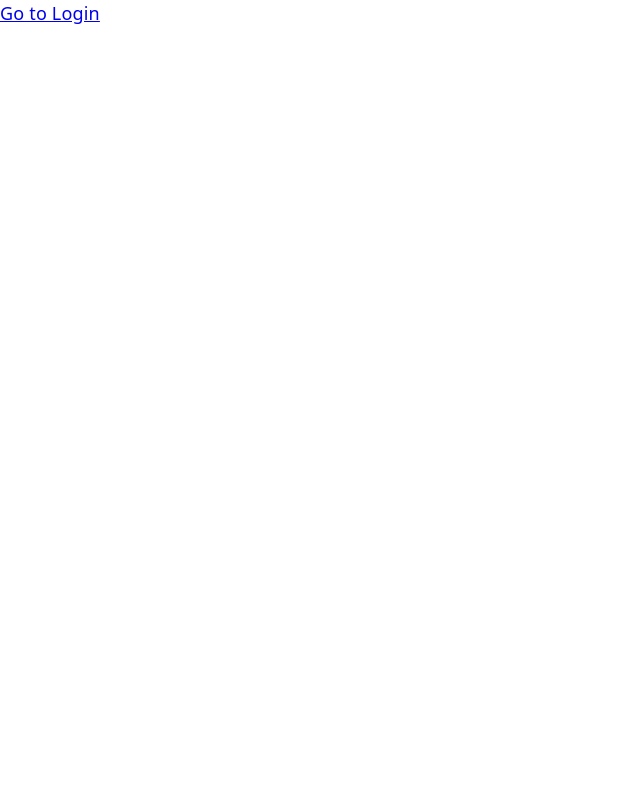
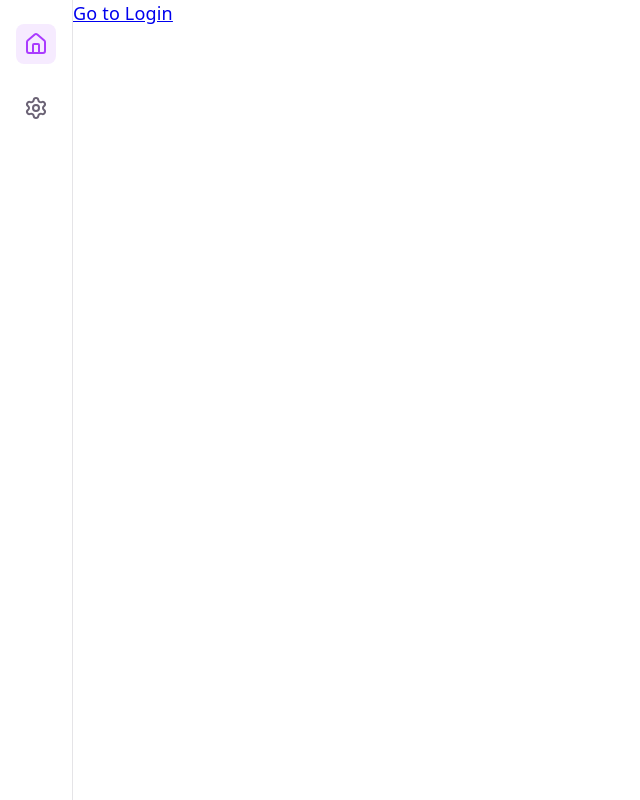
Before and after one commit to nolansharry/Trend-Better, a React (Vite) app: page / in a window 1280 px wide. Shown: the whole page, without its empty margins (0-640 px from the left). Built offline with nearby package versions, Linux system fonts and the light colour scheme.

Commit message:
add auth framework and polish routes framework

```diff
--- a/src/App.jsx
+++ b/src/App.jsx
@@ -1,8 +1,7 @@
-import { Routes, Route } from "react-router-dom";
 import { useRoutes } from "react-router-dom";
-import { routes } from "./routes/routes";
+import { useAppRoutes } from "./routes/routes";
 
 export default function App() {
-  const element = useRoutes(routes);
-  return element;
+  const routes = useAppRoutes();
+  return useRoutes(routes);
 }
--- a/src/components/Sidebar.jsx
+++ b/src/components/Sidebar.jsx
@@ -1,30 +1,47 @@
 import { NavLink } from "react-router-dom";
-import { Home, Settings as SettingsIcon } from "lucide-react";
+import { useAppRoutes } from "../routes/routes";
+import { useAuth } from "../context/AuthContext";
+
+
 
 export default function Sidebar() {
+
+    const { user } = useAuth();
+    const routes = useAppRoutes();
+
+    const navItems = flattenRoutes(routes).filter(r => {
+    if (!r.showInNav) return false;
+    if (r.protected && !user) return false;
+    return true;
+    });
+
+    function flattenRoutes(routeArray) {
+    return routeArray.flatMap(route =>
+        route.children ? route.children : route
+    );
+    }
+
   return (
     <nav>
       <ul className="main-nav-list">
-                <li>
+        {navItems.map((route, i) => {
+          const Icon = route.icon;
+
+          return (
+            <li key={i}>
               <NavLink
-                        to="/"
+                to={route.path || "/"}
                 className={({ isActive }) =>
-                            `nav-link ${isActive ? 'active' : ''}`
+                  `nav-link ${isActive ? "active" : ""}`
                 }
               >
-                        <Home size={24} />
+                {Icon && <Icon size={24} />}
+                {/* Optional: show label if you want text */}
+                {/* <span>{route.label}</span> */}
               </NavLink>
             </li>
-                <li>
-                    <NavLink
-                        to="/settings"
-                        className={({ isActive }) =>
-                            `nav-link ${isActive ? 'active' : ''}`
-                        }
-                    >
-                        <SettingsIcon size={24} />
-                    </NavLink>
-                </li>
+          );
+        })}
       </ul>
     </nav>
   );
--- /dev/null
+++ b/src/context/AuthContext.jsx
@@ -0,0 +1,33 @@
+import { createContext, useContext, useState, useEffect } from "react";
+
+const AuthContext = createContext();
+
+export function AuthProvider({ children }) {
+  const [user, setUser] = useState(null);
+
+  useEffect(() => {
+    // Example: check localStorage for saved login
+    const savedUser = localStorage.getItem("user");
+    if (savedUser) {
+      setUser(JSON.parse(savedUser));
+    }
+  }, []);
+
+  const login = (userData) => {
+    setUser(userData);
+    localStorage.setItem("user", JSON.stringify(userData));
+  };
+
+  const logout = () => {
+    setUser(null);
+    localStorage.removeItem("user");
+  };
+
+  return (
+    <AuthContext.Provider value={{ user, login, logout }}>
+      {children}
+    </AuthContext.Provider>
+  );
+}
+
+export const useAuth = () => useContext(AuthContext);
--- a/src/main.jsx
+++ b/src/main.jsx
@@ -3,11 +3,14 @@ import { createRoot } from "react-dom/client";
 import { BrowserRouter } from "react-router-dom";
 import "../index.css";
 import App from "./App.jsx";
+import { AuthProvider } from "./context/AuthContext";
 
 createRoot(document.getElementById("root")).render(
   <StrictMode>
     <BrowserRouter>
-      <App />
+      <AuthProvider>
+        <App />
+      </AuthProvider>
     </BrowserRouter>
-  </StrictMode>,
+  </StrictMode>
 );
--- /dev/null
+++ b/src/pages/private/Home.jsx
@@ -0,0 +1,3 @@
+export default function Home() {
+  return <h1>Welcome Home!!!</h1>;
+}
--- a/src/routes/routes.jsx
+++ b/src/routes/routes.jsx
@@ -1,36 +1,62 @@
+import { useAuth } from "../context/AuthContext";
 import Layout from "../pages/Layout";
 
 import Login from "../pages/public/Login";
 import Register from "../pages/public/Register";
 import Landing from "../pages/public/Landing";
+import Home from "../pages/private/home";
 import Settings from "../pages/private/Settings";
 
-export const routes = [
-  // Public routes
+// Optional: icons management through lucide-react
+import { House, Settings as SettingsIcon, LogIn, UserPlus } from "lucide-react";
+
+export const ROUTE_PATHS = {
+  HOME: "/",
+  LOGIN: "/login",
+  REGISTER: "/register",
+  SETTINGS: "/settings",
+};
+
+export function useAppRoutes() {
+    const { user } = useAuth();
+
+    return [
+    // Public routes (no layout)
     {
         path: "/login",
         element: <Login />,
+        label: "Login",
+        icon: LogIn,
+        showInNav: false,
     },
     {
         path: "/register",
         element: <Register />,
+        label: "Register",
+        icon: UserPlus,
+        showInNav: false,
     },
-
-  {
-    index: true,
-    element: <Landing />,
-},
-
-  // Layout routes
+    //Layout wrapper
     {
         path: "/",
         element: <Layout />,
         children: [
-
+        {
+            index: true,
+            element: user ? <Home /> : <Landing />,
+            label: "Home",
+            icon: House,
+            showInNav: true,
+        },
         {
             path: "settings/*",
         element: <Settings />,
+        label: "Settings",
+        icon: SettingsIcon,
+        showInNav: true,
       },
     ],
   },
 ];
+
+};
```
Lines whose indentation alone changed are shown as unchanged.
